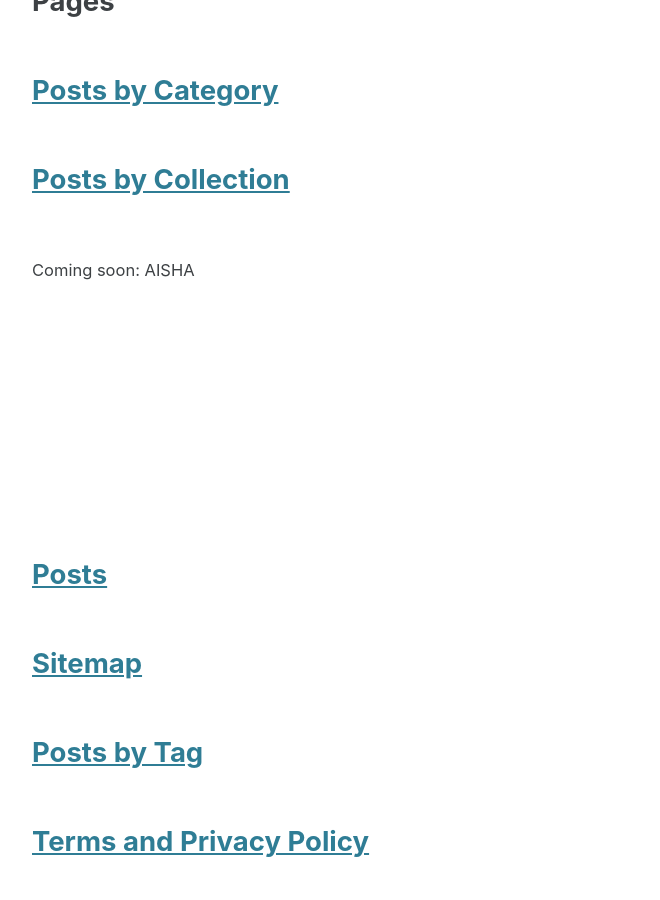
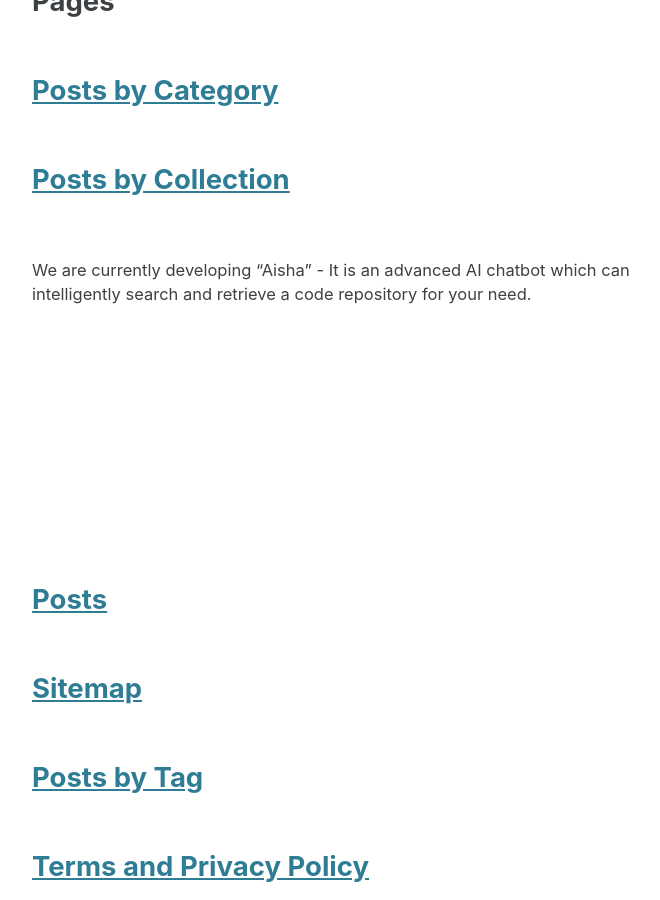
Before and after one commit to technology-robot/tr-website, a Jekyll site: the page built from _pages/sitemap.md, in a window 1280 px wide and 900 px high, scrolled down 404 px. Shown: the whole window, without its empty margins (290-950 px from the left). Built offline with Jekyll 4.4.1, drawn with Linux system fonts in a browser that asks for light colours; cached includes are drawn as plain includes.

Commit message:
Updated the aisha connector

```diff
--- a/index.html
+++ b/index.html
@@ -7,8 +7,11 @@
 header:
   overlay_color: "#303030"
   overlay_image: /assets/images/banner.gif
+  actions:
+    - label: "<i class='fas fa-paper-plane'></i> Try Aisha now"
+      url: "https://aisha.technology-robot.com/"
 excerpt: >
-  Coming soon: AISHA
+  We are currently developing "Aisha" - It is an advanced AI chatbot which can intelligently search and retrieve a code repository for your need.
 feature_row:
   - title: "Artifical Intelligence"
     excerpt: "This is some sample content that goes here with **Markdown** formatting."
```
